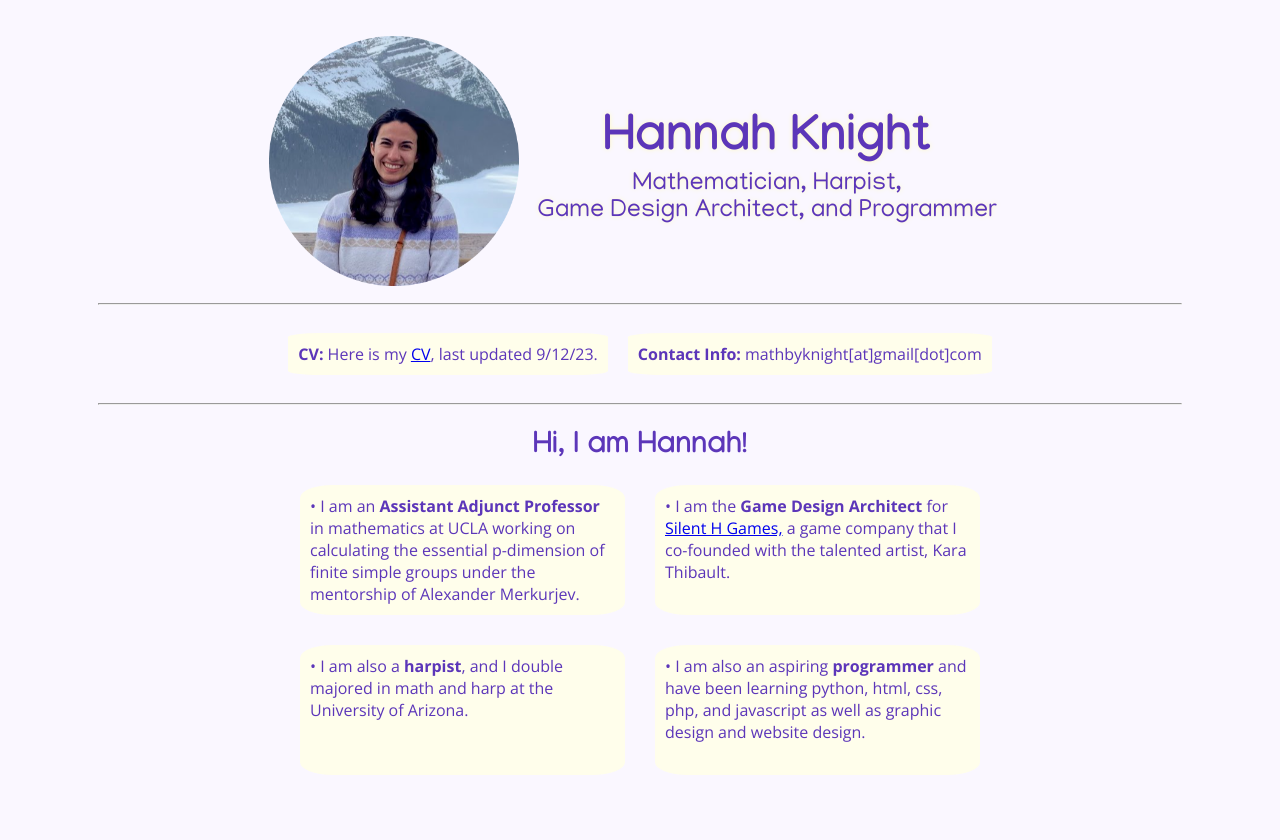
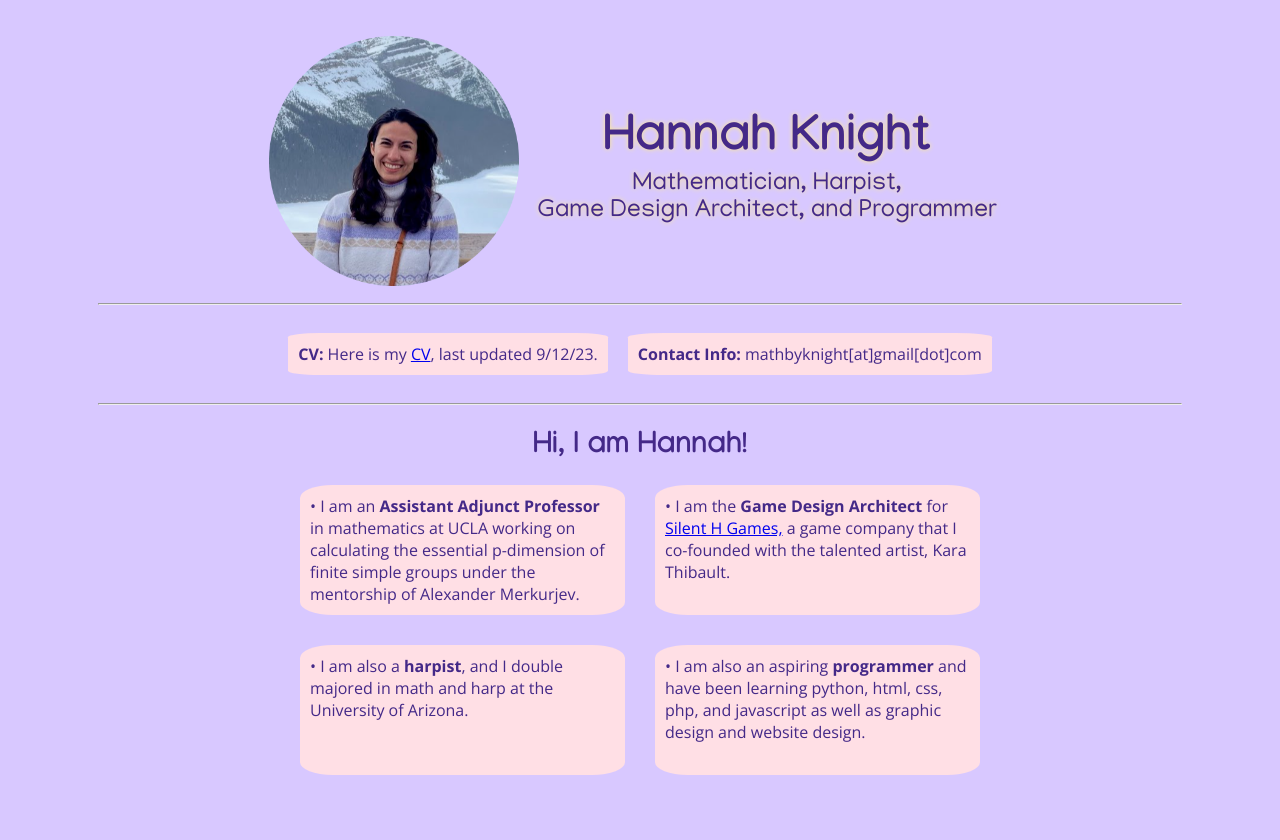
Before and after one commit to mathbyknight/website, a plain HTML site: page index.html in a window 1280 px wide. Shown: the top 840 px of the page. Drawn offline with nearby package versions, Linux system fonts and the light colour scheme.

Commit message:
Update colors

```diff
--- a/style.css
+++ b/style.css
@@ -1,5 +1,5 @@
 body {padding-top: 25px; padding-right: 7vw; padding-bottom: 25px; padding-left: 7vw;
-    background-color: rgb(250,247,255); color: rgb(92,54,185); font-size: 16px; font-family: Open Sans}
+    background-color: rgb(216,200,255); color: rgb(68,41,136); font-size: 16px; font-family: Open Sans}
 
 table.center-table {margin-left: auto; margin-right: auto}
 
@@ -12,7 +12,7 @@ ul.center-ul {
 
 .light-background {
     padding: 10px;
-    background-color: rgb(255,254,235);
+    background-color: rgb(255,223,229);
     border-radius: 10%;
     margin: 10px;
 }
@@ -21,7 +21,7 @@ ul.center-ul {
     font-family: 'Manjari', cursive;
 }
 .shadowed {
-    text-shadow: 0 0 5px rgb(255,250,191);
+    text-shadow: 0 0 5px rgb(255,236,134);
 }
 
 .emph {
```
